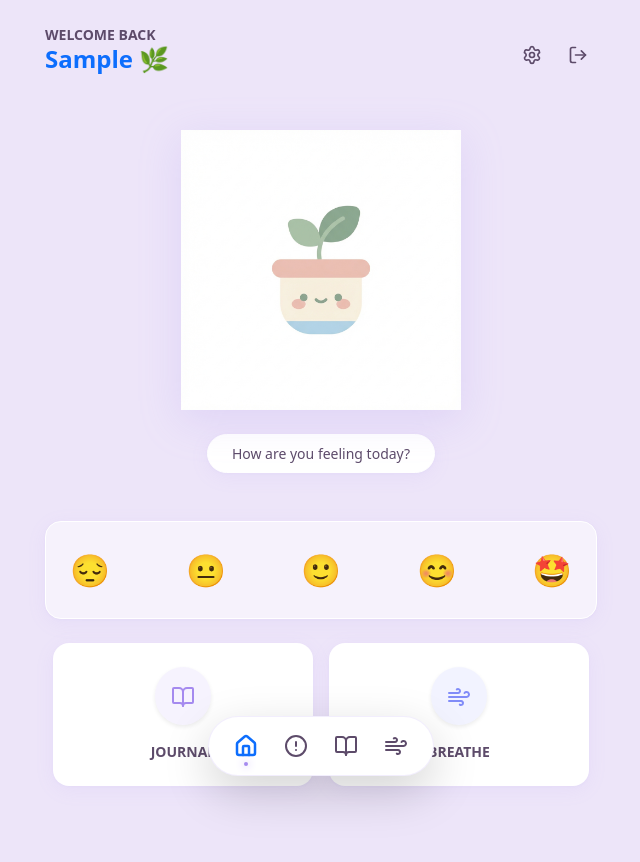
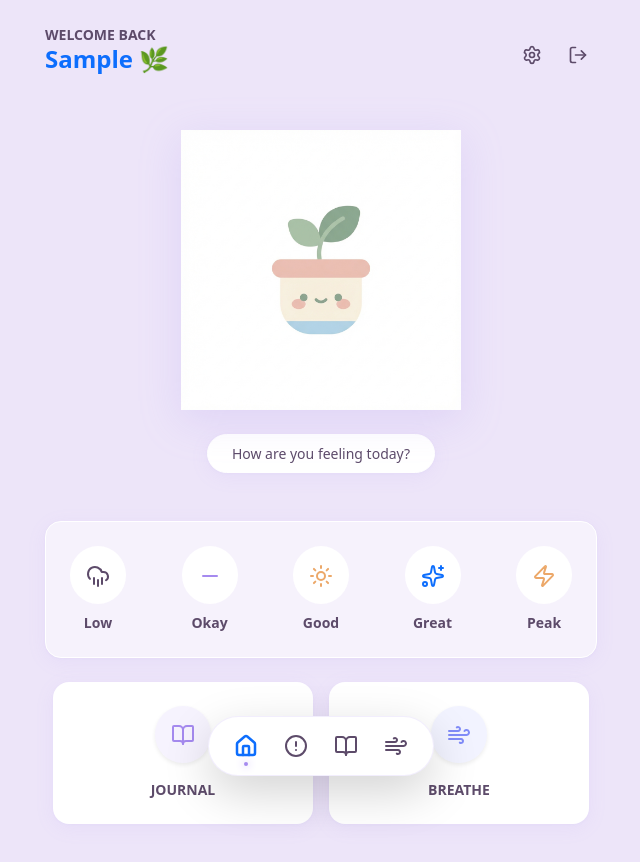
Before and after one commit to sujaykummari/Mood-Tracker, a React (Vite) app: page / in a window 1280 px wide. Both pictures are taken after typing "Sample", "name@example.com" into the empty fields and a click on the button "SIGN IN". Shown: the top 862 px of the page, without its empty margins (319-959 px from the left). Built offline with nearby package versions, Linux system fonts and the light colour scheme.

Commit message:
feat: introduce dashboard with mood tracking, dynamic plant display, and navigation to core features.

```diff
--- a/src/components/Breathing.tsx
+++ b/src/components/Breathing.tsx
@@ -27,42 +27,42 @@ const TECHNIQUES: Record<string, Technique> = {
         name: '4-7-8 Breathing',
         description: 'Deep relaxation. Inhale 4s, Hold 7s, Exhale 8s.',
         pattern: [4000, 7000, 8000, 0],
-        color: 'from-nebula-500 to-plasma-500'
+        color: 'from-violet-400 to-indigo-400'
     },
     'focus': {
         id: 'focus',
         name: 'Box Breathing',
         description: 'Focus and clarity. Equal 4s phases.',
         pattern: [4000, 4000, 4000, 4000],
-        color: 'from-aurora-500 to-emerald-500'
+        color: 'from-purple-400 to-fuchsia-400'
     },
     'balance': {
         id: 'balance',
         name: 'Equal Breathing',
         description: 'Balance and calm. Inhale 4s, Exhale 4s.',
         pattern: [4000, 0, 4000, 0],
-        color: 'from-blue-500 to-cyan-500'
+        color: 'from-pink-400 to-purple-400'
     },
     'calm': {
         id: 'calm',
         name: 'Pursed Lip',
         description: 'Relieves shortness of breath.',
         pattern: [2000, 0, 4000, 0],
-        color: 'from-rose-500 to-pink-500'
+        color: 'from-rose-400 to-pink-400'
     },
     'energy': {
         id: 'energy',
         name: 'Lion\'s Breath',
         description: 'Energizing breath.',
         pattern: [3000, 0, 1000, 0],
-        color: 'from-orange-500 to-amber-500'
+        color: 'from-amber-400 to-orange-400'
     },
     'anxiety': {
         id: 'anxiety',
         name: 'Resonance',
         description: 'Reduces anxiety.',
         pattern: [5000, 0, 5000, 0],
-        color: 'from-violet-500 to-fuchsia-500'
+        color: 'from-violet-400 to-purple-400'
     }
 };
 
@@ -244,8 +244,8 @@ export function Breathing({ onBack, initialTechnique }: BreathingProps) {
     const getTechniqueStyle = (techId: string) => {
         const gradients: Record<string, string> = {
             relax: 'linear-gradient(135deg, rgba(167, 139, 250, 0.5), rgba(129, 140, 248, 0.5))', // Lavender/Periwinkle
-            focus: 'linear-gradient(135deg, rgba(52, 211, 153, 0.5), rgba(16, 185, 129, 0.5))', // Sage/Emerald
-            balance: 'linear-gradient(135deg, rgba(129, 140, 248, 0.5), rgba(56, 189, 248, 0.5))', // Periwinkle/Sky
+            focus: 'linear-gradient(135deg, rgba(192, 132, 252, 0.5), rgba(168, 85, 247, 0.5))', // Purple/Orchid
+            balance: 'linear-gradient(135deg, rgba(244, 114, 182, 0.5), rgba(192, 132, 252, 0.5))', // Pink/Purple
             calm: 'linear-gradient(135deg, rgba(244, 114, 182, 0.5), rgba(251, 113, 133, 0.5))', // Pink/Rose
             energy: 'linear-gradient(135deg, rgba(251, 191, 36, 0.5), rgba(245, 158, 11, 0.5))', // Gold/Amber
             anxiety: 'linear-gradient(135deg, rgba(139, 92, 246, 0.5), rgba(167, 139, 250, 0.5))', // Violet/Lavender
--- a/src/components/Dashboard.tsx
+++ b/src/components/Dashboard.tsx
@@ -2,10 +2,9 @@ import { useState, useEffect } from 'react';
 import { useAuth } from '../context/AuthContext';
 import { MoodFeedback } from './MoodFeedback';
 import { motion, AnimatePresence } from 'framer-motion';
-import { LogOut, Settings as SettingsIcon, BookOpen, Wind } from 'lucide-react';
+import { LogOut, Settings as SettingsIcon, BookOpen, Wind, CloudRain, Minus, Sun, Sparkles, Zap } from 'lucide-react';
 
 // Import Plant Assets
-import plantAnxious from '../assets/plant_anxious_1764418244120.png';
 import plantLow from '../assets/plant_low_1764418262198.png';
 import plantNeutral from '../assets/plant_neutral_1764418276589.png';
 import plantCalm from '../assets/plant_calm_1764418294562.png';
@@ -39,11 +38,11 @@ export function Dashboard({ onNavigate }: DashboardProps) {
     // Determine Plant Image based on Mood
     const getPlantImage = () => {
         switch (selectedMood) {
-            case '😔': return plantLow; // Low
-            case '😐': return plantNeutral; // Okay
-            case '🙂': return plantCalm; // Good
-            case '😊': return plantCalm; // Great (share calm state or make happy distinct)
-            case '🤩': return plantHappy; // Peak
+            case 'low': return plantLow; // Low
+            case 'neutral': return plantNeutral; // Okay
+            case 'good': return plantCalm; // Good
+            case 'great': return plantCalm; // Great (share calm state or make happy distinct)
+            case 'peak': return plantHappy; // Peak
             default: return plantNeutral; // Default/Neutral state
         }
     };
@@ -52,11 +51,11 @@ export function Dashboard({ onNavigate }: DashboardProps) {
     const getPlantMessage = () => {
         if (!selectedMood) return "How are you feeling today?";
         switch (selectedMood) {
-            case '😔': return "It's okay to wilt sometimes. Rain helps us grow.";
-            case '😐': return "One day at a time. You're doing okay.";
-            case '🙂': return "Growing steady and strong.";
-            case '😊': return "Soaking up the sunshine!";
-            case '🤩': return "Blooming beautifully!";
+            case 'low': return "It's okay to wilt sometimes. Rain helps us grow.";
+            case 'neutral': return "One day at a time. You're doing okay.";
+            case 'good': return "Growing steady and strong.";
+            case 'great': return "Soaking up the sunshine!";
+            case 'peak': return "Blooming beautifully!";
             default: return "You're growing, even on hard days.";
         }
     };
@@ -133,21 +132,22 @@ export function Dashboard({ onNavigate }: DashboardProps) {
                     <div className="gravity-panel p-3 rounded-4 w-100 border border-white bg-white bg-opacity-50">
                         <div className="d-flex justify-content-between align-items-center gap-1">
                             {[
-                                { emoji: '😔', label: 'Low' },
-                                { emoji: '😐', label: 'Okay' },
-                                { emoji: '🙂', label: 'Good' },
-                                { emoji: '😊', label: 'Great' },
-                                { emoji: '🤩', label: 'Peak' }
-                            ].map((item, index) => (
+                                { id: 'low', icon: CloudRain, label: 'Low', color: 'text-secondary' },
+                                { id: 'neutral', icon: Minus, label: 'Okay', color: 'text-info' },
+                                { id: 'good', icon: Sun, label: 'Good', color: 'text-warning' },
+                                { id: 'great', icon: Sparkles, label: 'Great', color: 'text-primary' },
+                                { id: 'peak', icon: Zap, label: 'Peak', color: 'text-warning' }
+                            ].map((item) => (
                                 <button
-                                    key={index}
-                                    onClick={() => handleMoodSelect(item.emoji)}
-                                    className={`btn border-0 d-flex flex-column align-items-center gap-2 transition-all duration-300 position-relative p-2 rounded-3 ${selectedMood === item.emoji ? 'bg-primary bg-opacity-10 translate-middle-y-1' : 'hover-bg-light-5'}`}
+                                    key={item.id}
+                                    onClick={() => handleMoodSelect(item.id)}
+                                    className={`btn border-0 d-flex flex-column align-items-center gap-2 transition-all duration-300 position-relative p-2 rounded-3 ${selectedMood === item.id ? 'bg-primary bg-opacity-10 translate-middle-y-1' : 'hover-bg-light-5'}`}
                                 >
-                                    <div className={`fs-2 transition-transform duration-300 ${selectedMood === item.emoji ? 'scale-110' : 'hover-scale-110'}`}>
-                                        {item.emoji}
+                                    <div className={`p-3 rounded-circle bg-light bg-opacity-50 transition-transform duration-300 ${selectedMood === item.id ? 'scale-110 shadow-sm' : 'hover-scale-110'}`}>
+                                        <item.icon size={24} className={item.color} />
                                     </div>
-                                    {selectedMood === item.emoji && (
+                                    <span className={`small fw-bold ${selectedMood === item.id ? 'text-primary' : 'text-secondary'}`}>{item.label}</span>
+                                    {selectedMood === item.id && (
                                         <motion.div
                                             layoutId="activeMoodIndicator"
                                             className="position-absolute bottom-0 w-1 h-1 rounded-circle shadow-sm"
--- a/src/components/MoodFeedback.tsx
+++ b/src/components/MoodFeedback.tsx
@@ -1,5 +1,5 @@
 import { motion } from 'framer-motion';
-import { X, Wind } from 'lucide-react';
+import { X, Wind, CloudRain, Minus, Sun, Sparkles, Zap } from 'lucide-react';
 
 /**
  * Props for the MoodFeedback component.
@@ -18,51 +18,64 @@ interface MoodFeedbackProps {
 export function MoodFeedback({ mood, onClose, onStartBreathing }: MoodFeedbackProps) {
 
     /**
-     * Returns feedback data based on the mood emoji.
-     * @param m - The mood emoji.
+     * Returns feedback data based on the mood key.
+     * @param m - The mood key.
      */
     const getFeedback = (m: string) => {
         switch (m) {
-            case '😔': return {
+            case 'low': return {
                 title: "It's okay to feel low",
                 message: "Everyone has these days. Let's try a focus exercise to gently lift your energy.",
                 techniqueId: 'focus',
-                techniqueName: 'Box Breathing'
+                techniqueName: 'Box Breathing',
+                Icon: CloudRain,
+                color: 'text-secondary'
             };
-            case '😐': return {
+            case 'neutral': return {
                 title: "Feeling neutral?",
                 message: "That's a stable place to be. Let's maintain this balance.",
                 techniqueId: 'balance',
-                techniqueName: 'Equal Breathing'
+                techniqueName: 'Equal Breathing',
+                Icon: Minus,
+                color: 'text-info'
             };
-            case '🙂': return {
+            case 'good': return {
                 title: "Good to see you",
                 message: "Glad you're feeling okay. A quick breathing session can help ground you.",
                 techniqueId: 'relax',
-                techniqueName: '4-7-8 Breathing'
+                techniqueName: '4-7-8 Breathing',
+                Icon: Sun,
+                color: 'text-warning'
             };
-            case '😊': return {
+            case 'great': return {
                 title: "That's wonderful!",
                 message: "Happiness is great. Let's take a moment to savor this feeling.",
                 techniqueId: 'relax',
-                techniqueName: '4-7-8 Breathing'
+                techniqueName: '4-7-8 Breathing',
+                Icon: Sparkles,
+                color: 'text-primary'
             };
-            case '🤩': return {
+            case 'peak': return {
                 title: "You're glowing!",
                 message: "High energy is a gift! Let's channel it into something positive.",
                 techniqueId: 'balance',
-                techniqueName: 'Equal Breathing'
+                techniqueName: 'Equal Breathing',
+                Icon: Zap,
+                color: 'text-warning'
             };
             default: return {
                 title: "Checking in",
                 message: "Taking a moment to breathe is always a good idea.",
                 techniqueId: 'relax',
-                techniqueName: 'Relaxation'
+                techniqueName: 'Relaxation',
+                Icon: Wind,
+                color: 'text-primary'
             };
         }
     };
 
     const feedback = getFeedback(mood);
+    const Icon = feedback.Icon;
 
     return (
         <motion.div
@@ -85,7 +98,9 @@ export function MoodFeedback({ mood, onClose, onStartBreathing }: MoodFeedbackPr
                     <X size={20} />
                 </button>
 
-                <div className="display-1 mb-4" style={{ textShadow: '0 0 15px rgba(255,255,255,0.5)' }}>{mood}</div>
+                <div className={`display-1 mb-4 d-flex justify-content-center ${feedback.color}`} style={{ textShadow: '0 0 15px rgba(255,255,255,0.5)' }}>
+                    <Icon size={64} />
+                </div>
 
                 <h2 className="h4 fw-bold mb-3 text-uppercase tracking-widest" style={{ background: 'linear-gradient(to right, #a78bfa, #818cf8)', WebkitBackgroundClip: 'text', WebkitTextFillColor: 'transparent' }}>
                     {feedback.title}
--- a/src/components/Settings.tsx
+++ b/src/components/Settings.tsx
@@ -149,7 +149,7 @@ export function Settings({ onBack }: SettingsProps) {
                 <button
                     onClick={handleSave}
                     className="btn w-100 gravity-button py-3 rounded-4 fw-bold text-light mt-4 d-flex align-items-center justify-content-center gap-2 text-uppercase small sticky-bottom shadow-lg backdrop-blur-xl"
-                    style={{ bottom: '1.5rem', backgroundColor: 'rgba(0,0,0,0.5)' }}
+                    style={{ bottom: '6rem', backgroundColor: 'rgba(0,0,0,0.5)' }}
                 >
                     {saved ? <Check size={18} className="text-info" style={{ color: '#2dd4bf' }} /> : null}
                     {saved ? 'Settings Saved' : 'Save Changes'}
```
